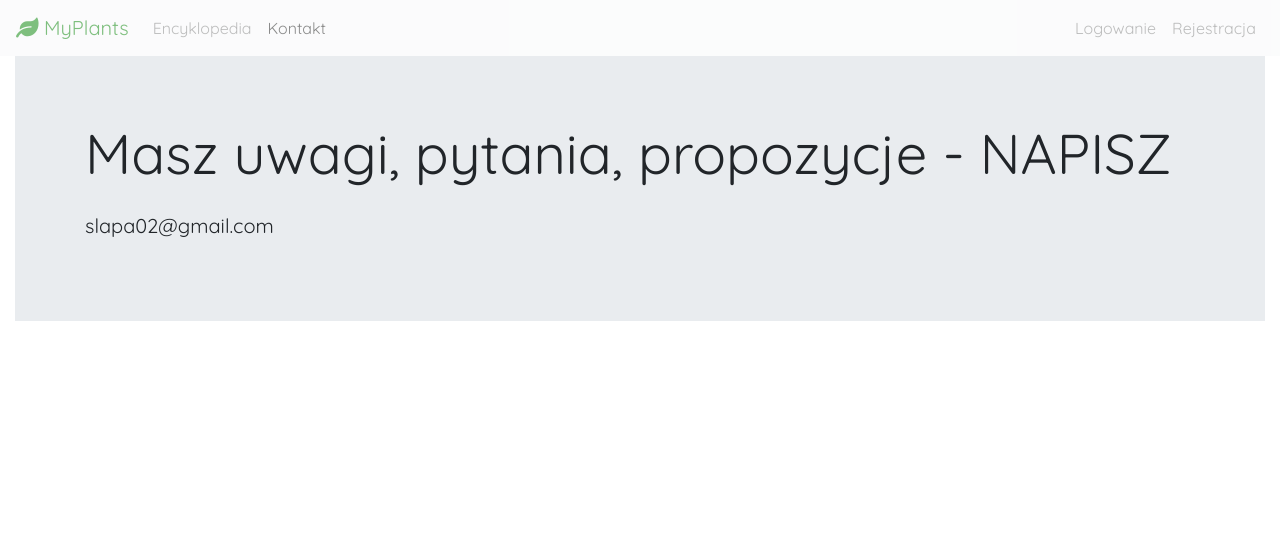
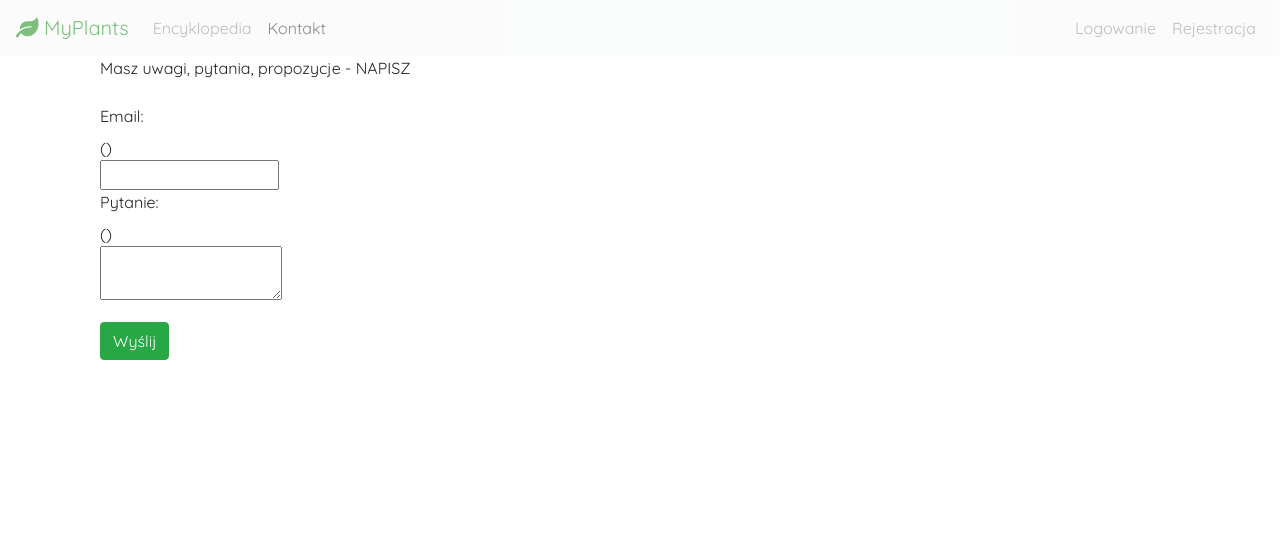
Before and after one commit to slapa2/Plants, a Flask app: page /contact in a window 1280 px wide. Shown: the top 559 px of the page. Run offline with Flask 2, Linux system fonts and the light colour scheme; some libraries are stand-ins or nearby versions.

Commit message:
Updated contakt page (added contact form)

```diff
--- a/plants/main/templates/contact.html
+++ b/plants/main/templates/contact.html
@@ -2,11 +2,24 @@
 
 {% block content %}
 
-    <div class="jumbotron jumbotron-fluid">
-      <div class="container">
-        <h1 class="display-4 mb-4">Masz uwagi, pytania, propozycje - NAPISZ</h1>
-        <p class="lead">slapa02@gmail.com </p>
-      </div>
+    <div class="container">
+    	<div class=" col-12 mb-4">Masz uwagi, pytania, propozycje - NAPISZ</div>
+        <div class="col-8">
+            <form method="POST">
+            {{ form.hidden_tag() }}
+            <fieldset class="form-group">
+                <div>{{form.email.label}}</div>
+                <div>{{form.email.errors}}</div>
+            	<div>{{form.email}}</div>
+                <div>{{form.question.label}}</div>
+                <div>{{form.question.errors}}</div>
+            	<div>{{form.question}}</div>
+            </fieldset>
+            <div class="form-group">
+                {{ form.submit(class="btn btn-success") }}
+            </div>
+        </form>
+        </div>
     </div>
 
 {% endblock content %}
```
